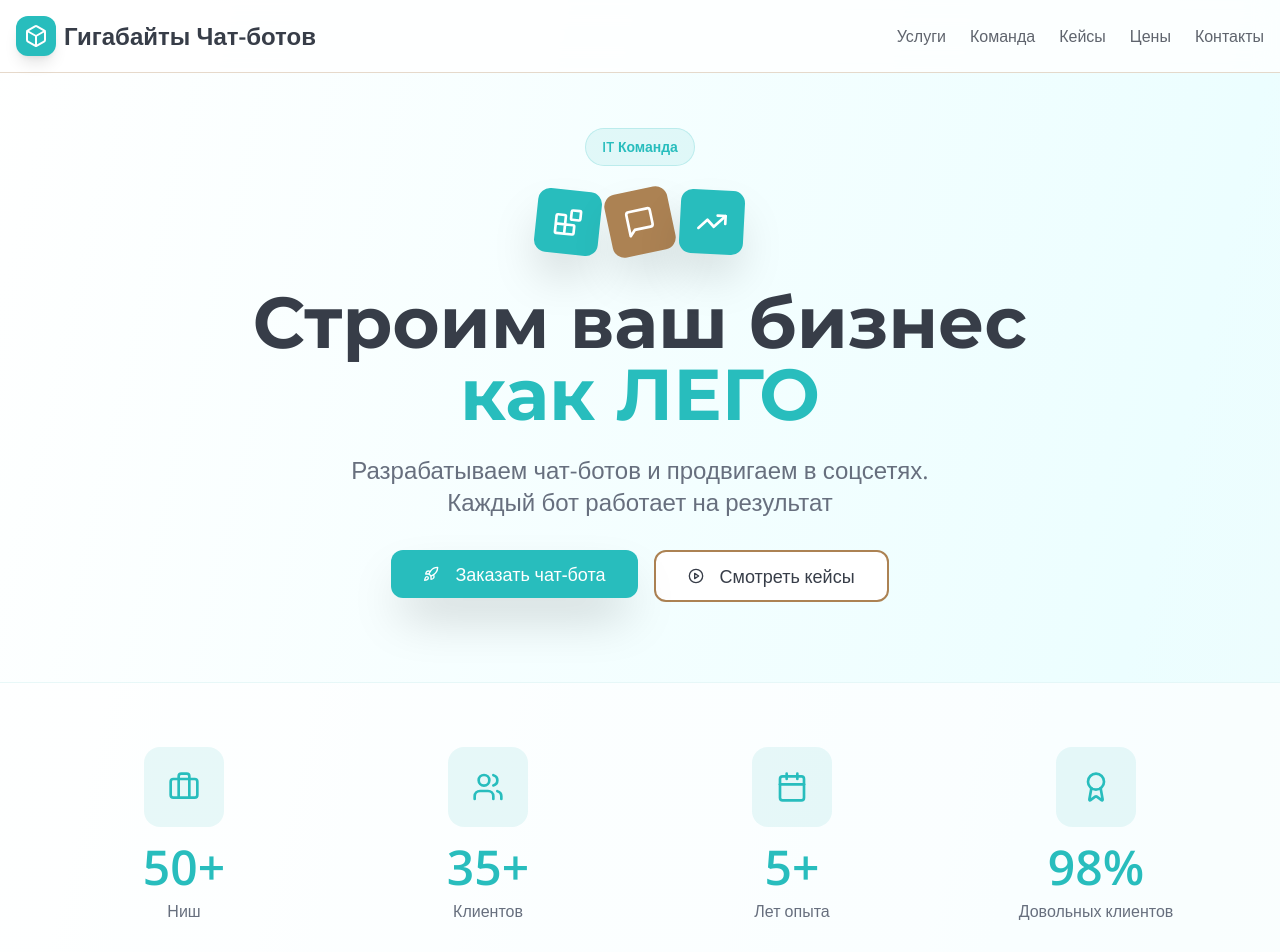
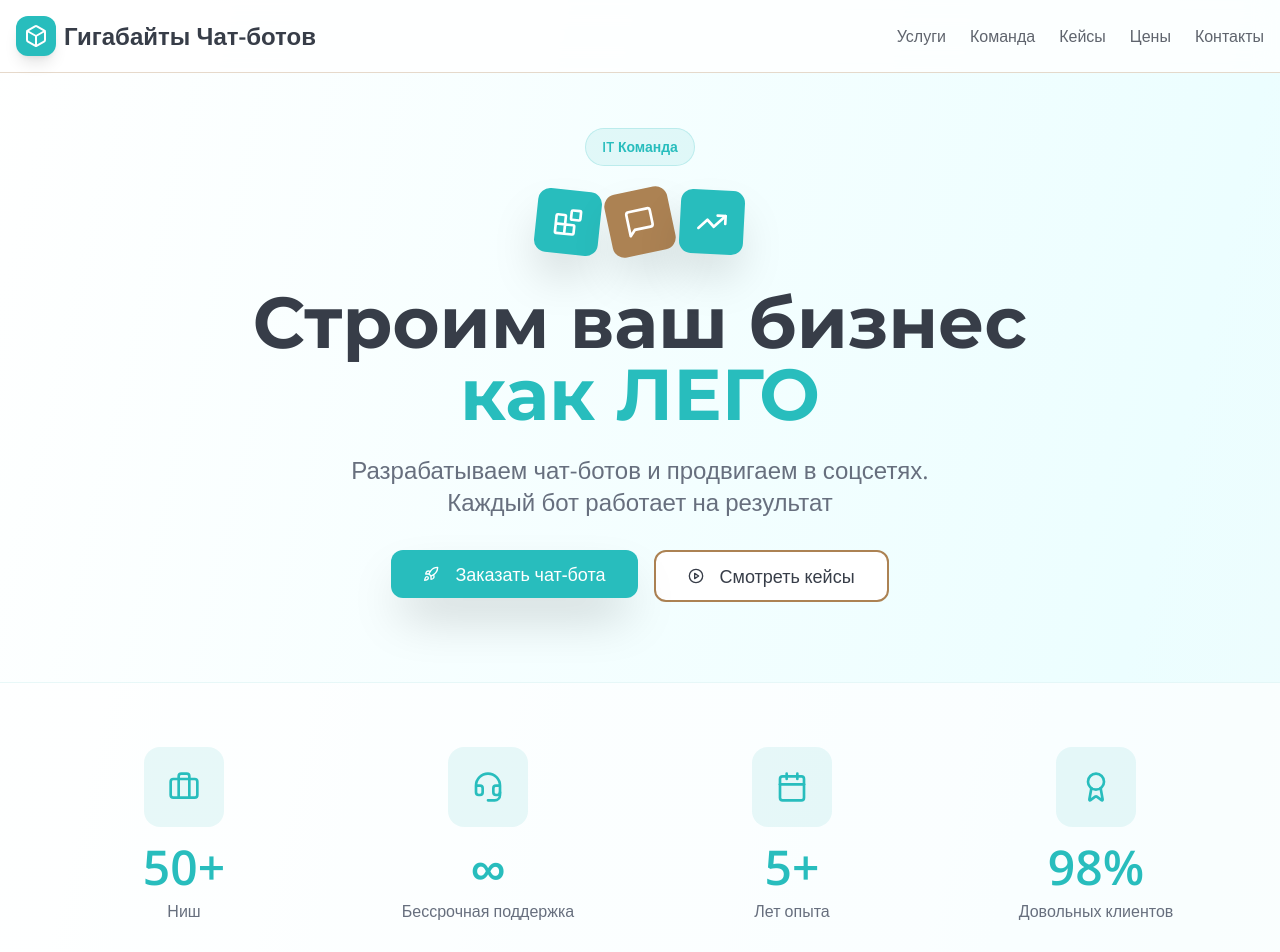
Before and after one commit to pr-poehali-dev/lego-bot-website, a React (Vite) app: page / in a window 1280 px wide. Shown: the top 952 px of the page. Built offline with nearby package versions, Linux system fonts and the light colour scheme.

Commit message:
feat: добавить бессрочную поддержку

```diff
--- a/src/pages/Index.tsx
+++ b/src/pages/Index.tsx
@@ -215,10 +215,10 @@ const Index = () => {
             </div>
             <div className="text-center">
               <div className="w-20 h-20 mx-auto mb-4 bg-primary/10 rounded-2xl flex items-center justify-center">
-                <Icon name="Users" className="text-primary" size={32} />
+                <Icon name="Headset" className="text-primary" size={32} />
               </div>
-              <div className="text-4xl md:text-5xl font-bold text-primary mb-2">35+</div>
-              <p className="text-muted-foreground font-medium">Клиентов</p>
+              <div className="text-4xl md:text-5xl font-bold text-primary mb-2">∞</div>
+              <p className="text-muted-foreground font-medium">Бессрочная поддержка</p>
             </div>
             <div className="text-center">
               <div className="w-20 h-20 mx-auto mb-4 bg-primary/10 rounded-2xl flex items-center justify-center">
```
